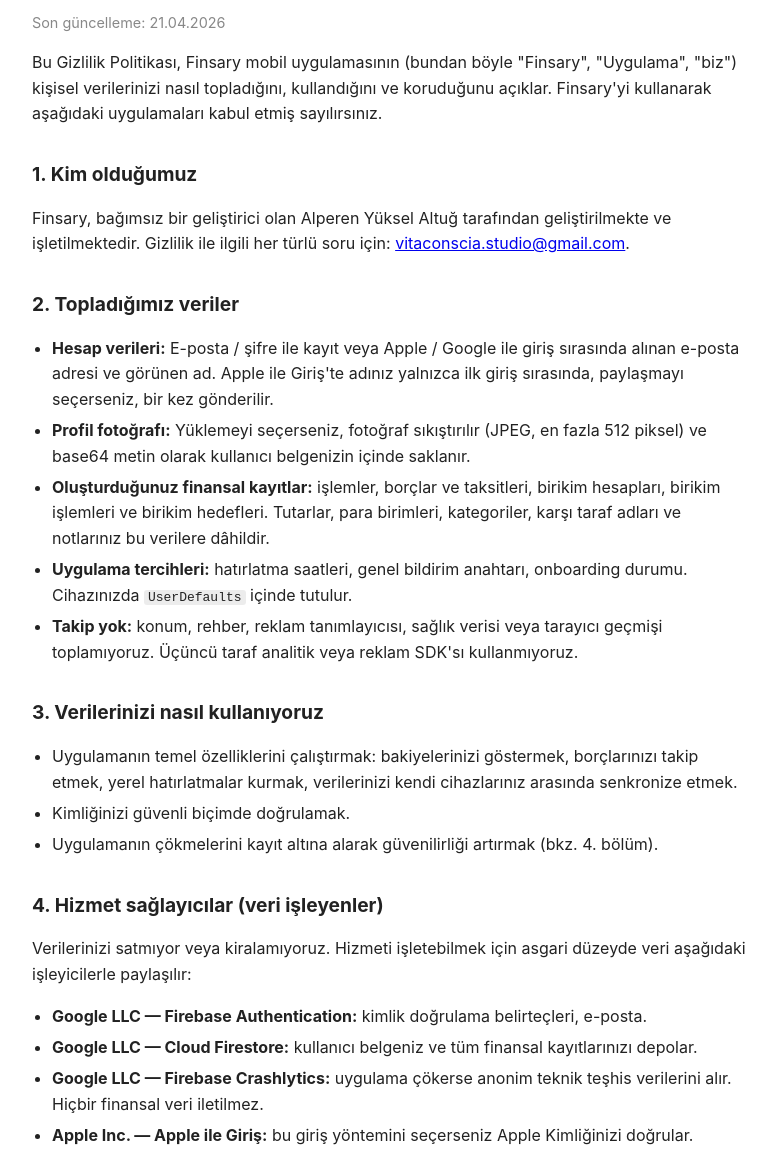
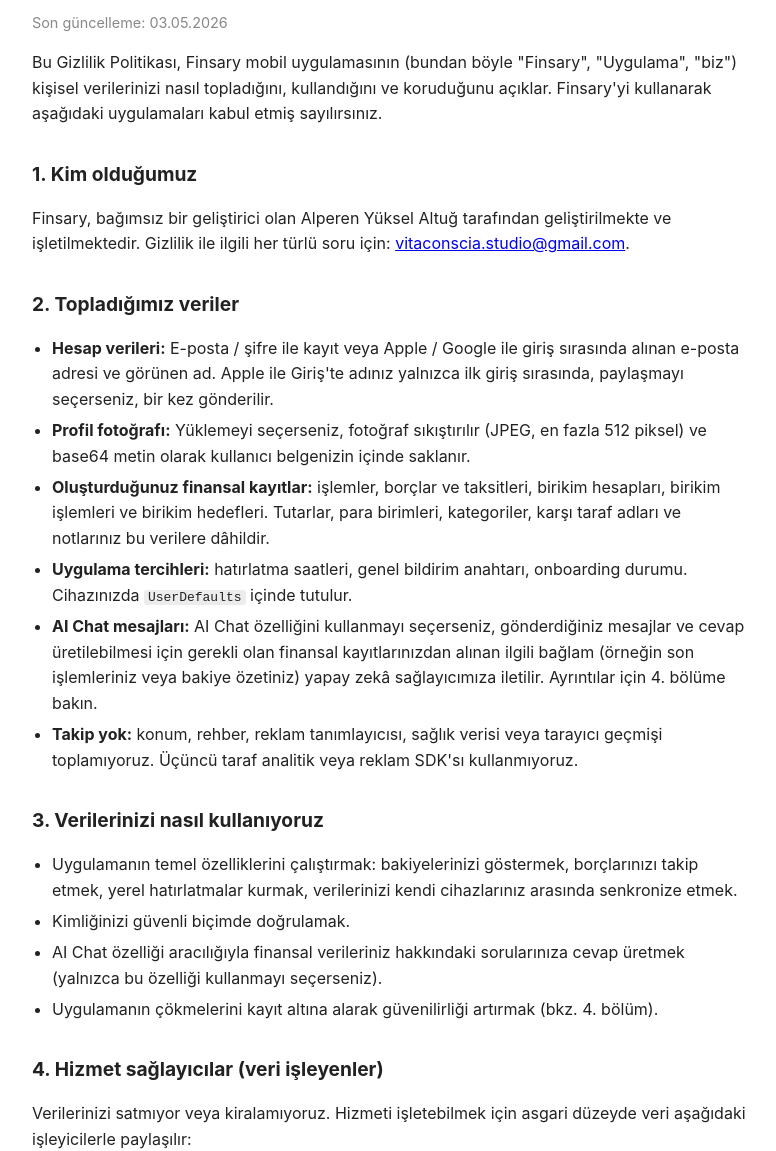
Before and after one commit to AlpYuktug/alpyuktug.github.io-finsary-privacy, a plain HTML site: page tr/privacy.html in a window 1280 px wide. Shown: the part 127-1278 px from the top of the page, without its empty margins (248-1024 px from the left). Drawn offline with Linux system fonts and the light colour scheme.

Commit message:
Revise privacy policy with new AI Chat details
Updated the privacy policy to reflect the latest changes regarding data collection and AI Chat feature.

```diff
--- a/tr/privacy.html
+++ b/tr/privacy.html
@@ -22,7 +22,7 @@
 <div class="lang"><a href="../en/privacy.html">English</a></div>
 
 <h1>Gizlilik Politikası</h1>
-<p class="muted">Son güncelleme: 21.04.2026</p>
+<p class="muted">Son güncelleme: 03.05.2026</p>
 
 <p>Bu Gizlilik Politikası, Finsary mobil uygulamasının (bundan böyle "Finsary", "Uygulama", "biz") kişisel verilerinizi nasıl topladığını, kullandığını ve koruduğunu açıklar. Finsary'yi kullanarak aşağıdaki uygulamaları kabul etmiş sayılırsınız.</p>
 
@@ -35,6 +35,7 @@
   <li><strong>Profil fotoğrafı:</strong> Yüklemeyi seçerseniz, fotoğraf sıkıştırılır (JPEG, en fazla 512 piksel) ve base64 metin olarak kullanıcı belgenizin içinde saklanır.</li>
   <li><strong>Oluşturduğunuz finansal kayıtlar:</strong> işlemler, borçlar ve taksitleri, birikim hesapları, birikim işlemleri ve birikim hedefleri. Tutarlar, para birimleri, kategoriler, karşı taraf adları ve notlarınız bu verilere dâhildir.</li>
   <li><strong>Uygulama tercihleri:</strong> hatırlatma saatleri, genel bildirim anahtarı, onboarding durumu. Cihazınızda <code>UserDefaults</code> içinde tutulur.</li>
+  <li><strong>AI Chat mesajları:</strong> AI Chat özelliğini kullanmayı seçerseniz, gönderdiğiniz mesajlar ve cevap üretilebilmesi için gerekli olan finansal kayıtlarınızdan alınan ilgili bağlam (örneğin son işlemleriniz veya bakiye özetiniz) yapay zekâ sağlayıcımıza iletilir. Ayrıntılar için 4. bölüme bakın.</li>
   <li><strong>Takip yok:</strong> konum, rehber, reklam tanımlayıcısı, sağlık verisi veya tarayıcı geçmişi toplamıyoruz. Üçüncü taraf analitik veya reklam SDK'sı kullanmıyoruz.</li>
 </ul>
 
@@ -42,6 +43,7 @@
 <ul>
   <li>Uygulamanın temel özelliklerini çalıştırmak: bakiyelerinizi göstermek, borçlarınızı takip etmek, yerel hatırlatmalar kurmak, verilerinizi kendi cihazlarınız arasında senkronize etmek.</li>
   <li>Kimliğinizi güvenli biçimde doğrulamak.</li>
+  <li>AI Chat özelliği aracılığıyla finansal verileriniz hakkındaki sorularınıza cevap üretmek (yalnızca bu özelliği kullanmayı seçerseniz).</li>
   <li>Uygulamanın çökmelerini kayıt altına alarak güvenilirliği artırmak (bkz. 4. bölüm).</li>
 </ul>
 
@@ -53,6 +55,7 @@
   <li><strong>Google LLC — Firebase Crashlytics:</strong> uygulama çökerse anonim teknik teşhis verilerini alır. Hiçbir finansal veri iletilmez.</li>
   <li><strong>Apple Inc. — Apple ile Giriş:</strong> bu giriş yöntemini seçerseniz Apple Kimliğinizi doğrular.</li>
   <li><strong>Google LLC — Google Sign-In:</strong> bu giriş yöntemini seçerseniz Google hesabınızı doğrular.</li>
+  <li><strong>Groq, Inc. — AI Chat:</strong> AI Chat özelliğini kullandığınızda, sohbet mesajlarınız ve istem için gerekli finansal bağlam (örneğin son işlemler veya bakiye özeti) cevap üretilebilmesi için Groq'a iletilir. Adınız, e-posta adresiniz veya hesap tanımlayıcılarınız gönderilmez. Groq, kendi politikası uyarınca verileri model eğitimi için kullanmamaktadır; ayrıntılar için Groq'un gizlilik politikasına bakabilirsiniz.</li>
 </ul>
 
 <h2>5. Veri saklama ve silme</h2>
```
